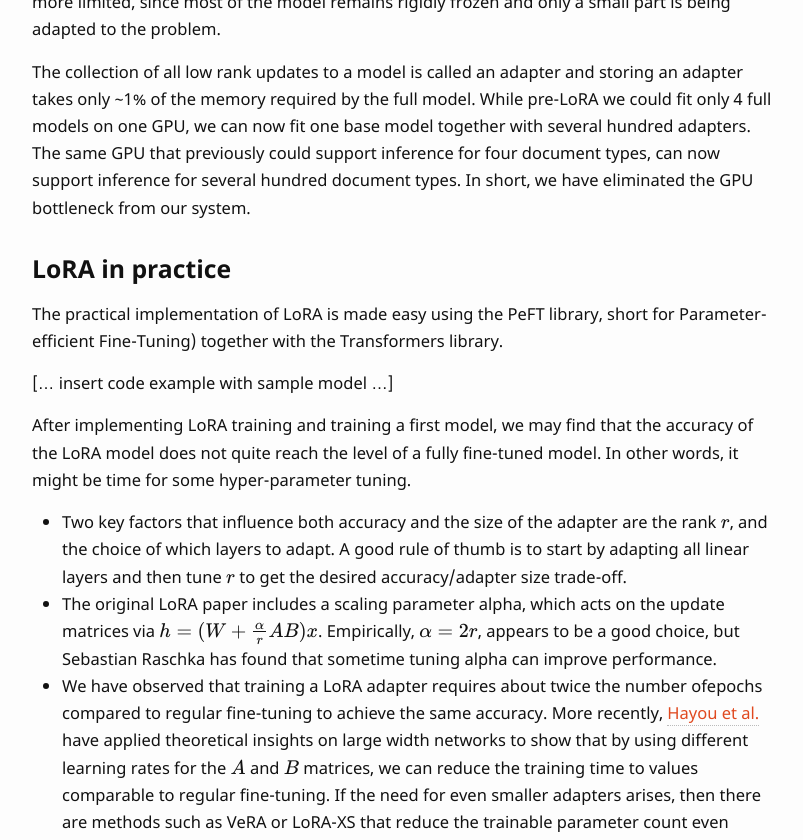
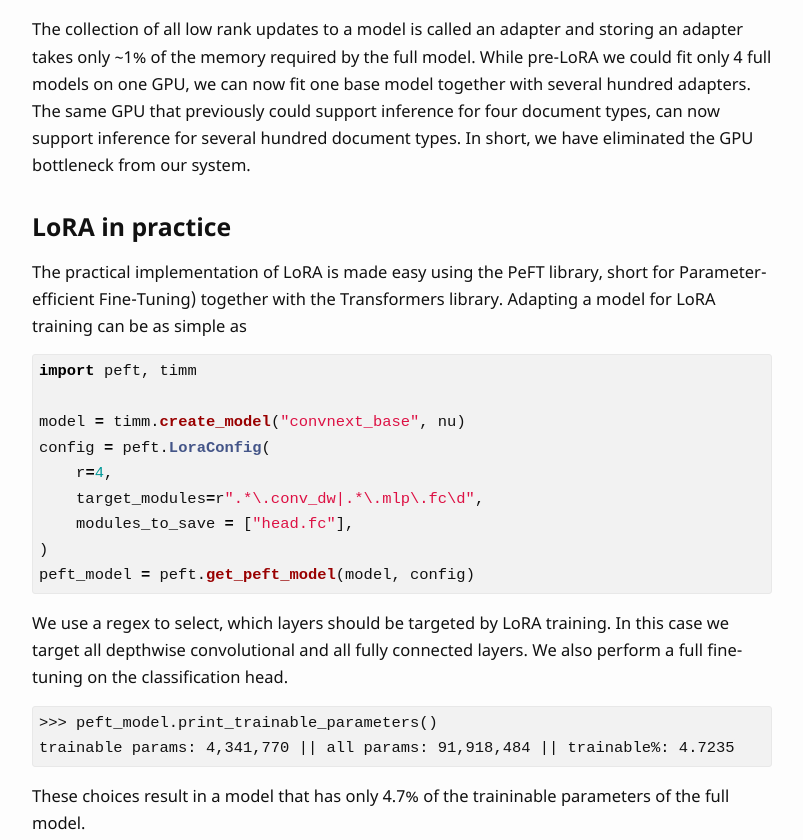
Before and after one commit to martinsbruveris/martinsbruveris.github.io, a Jekyll site: the page built from _posts/2024-10-14-lora-at-scale.md, in a window 1280 px wide and 1400 px high, scrolled down 5795 px. Shown: the top 840 px of the window, without its empty margins (238-1041 px from the left). Built offline with Jekyll 4.4.1, drawn with Linux system fonts in a browser that asks for light colours; some web fonts are replaced; formulas are drawn with MathJax 3; comment, search, counter and statistics services are not loaded; some of the changed text lies outside the part shown.

Commit message:
Final touches to text.

````diff
--- a/_posts/2024-10-14-lora-at-scale.md
+++ b/_posts/2024-10-14-lora-at-scale.md
@@ -206,9 +205,32 @@ eliminated the GPU bottleneck from our system.
 ### LoRA in practice
 
 The practical implementation of LoRA is made easy using the PeFT library, short for
-Parameter-efficient Fine-Tuning) together with the Transformers library.
+Parameter-efficient Fine-Tuning) together with the Transformers library. Adapting a model
+for LoRA training can be as simple as
 
-[… insert code example with sample model …]
+```python
+import peft, timm
+
+model = timm.create_model("convnext_base", nu)
+config = peft.LoraConfig(
+    r=4,
+    target_modules=r".*\.conv_dw|.*\.mlp\.fc\d",
+    modules_to_save = ["head.fc"],
+)
+peft_model = peft.get_peft_model(model, config)
+```
+
+We use a regex to select, which layers should be targeted by LoRA training. In this case
+we target all depthwise convolutional and all fully connected layers. We also perform
+a full fine-tuning on the classification head.
+
+```
+>>> peft_model.print_trainable_parameters()
+trainable params: 4,341,770 || all params: 91,918,484 || trainable%: 4.7235
+```
+
+These choices result in a model that has only 4.7% of the traininable parameters of
+the full model.
 
 After implementing LoRA training and training a first model, we may find that the
 accuracy of the LoRA model does not quite reach the level of a fully fine-tuned model.
````
Also changed, not shown: other parts of _posts/2024-10-14-lora-at-scale.md (+4 -5 lines).
